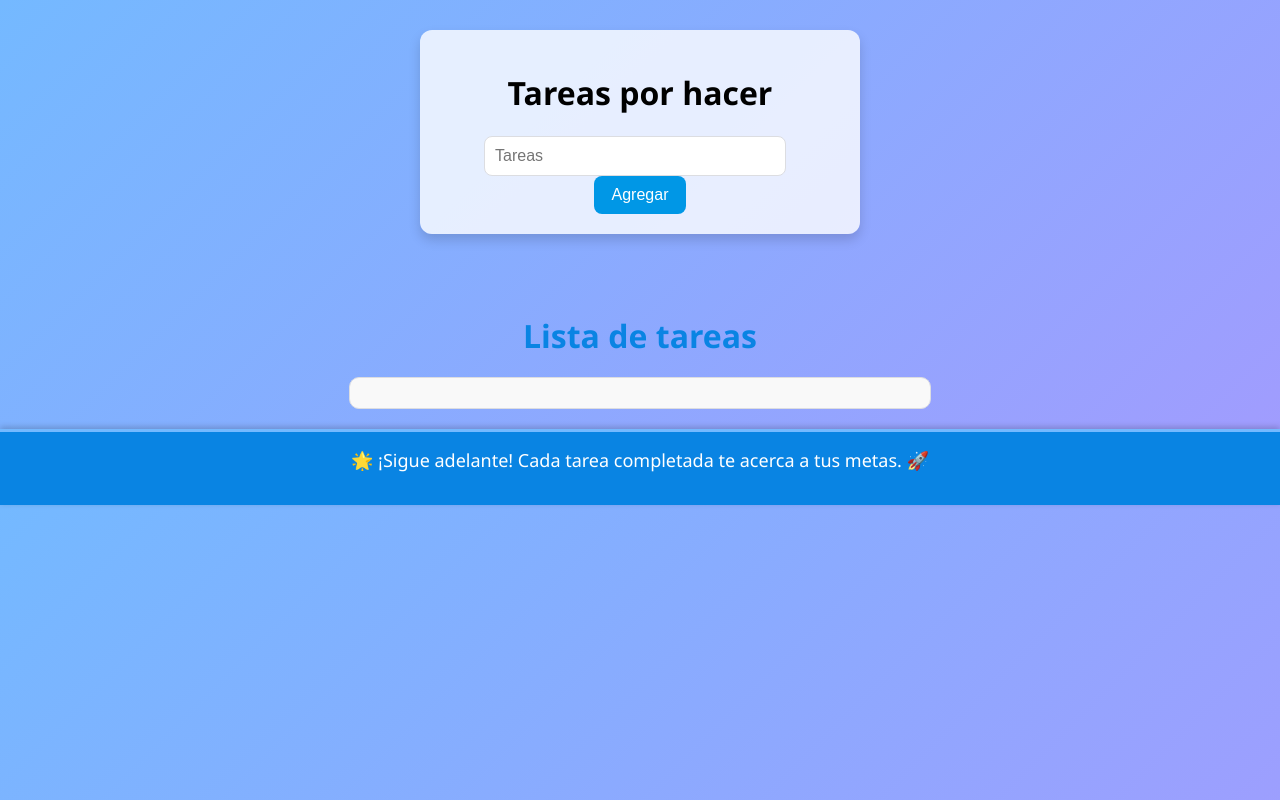
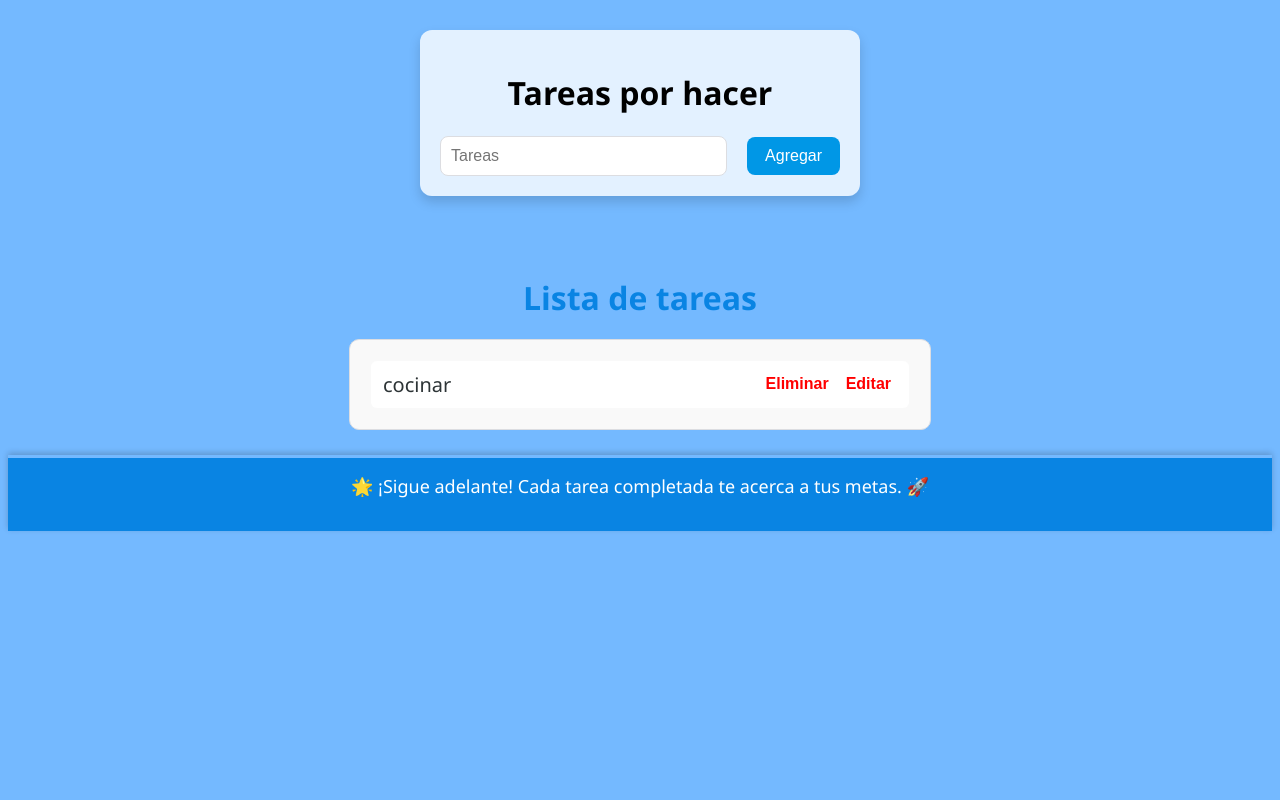
Before and after one commit to fiovargas/ToDo-App, a React (Vite) app in the folder proyectoToDo/: page / in a window 1280 px wide. Built offline with nearby package versions, Linux system fonts and the light colour scheme; data requests are answered from the project's data file.

Commit message:
actualizacion 2

```diff
--- a/proyectoToDo/db.json
+++ b/proyectoToDo/db.json
@@ -1,3 +1,8 @@
 {
-  "Tareas": []
+  "Tareas": [
+    {
+      "id": "f6a6",
+      "tarea": "cocinar"
+    }
+  ]
 }
--- a/proyectoToDo/src/components/footer/Footer.css
+++ b/proyectoToDo/src/components/footer/Footer.css
@@ -1,6 +1,6 @@
 .footer {
-  position: relative; /* ya no está fijo */
-  margin-top: 20px;   /* separación del contenido */
+ /*  position: relative; */ /* ya no está fijo */
+  margin-top: auto;   /* separación del contenido */
   background: #0984e3;
   color: #fff;
   text-align: center;
@@ -18,5 +18,5 @@
 .contenedor{
   display: flex;
   flex-direction: column;
-  /* min-height: 100vh; */
+  min-height: 100vh;
 }
--- a/proyectoToDo/src/components/footer/Footer.jsx
+++ b/proyectoToDo/src/components/footer/Footer.jsx
@@ -6,11 +6,9 @@ function Footer() {
 
     <div>
 
-        <div className='contenedor' >
-            <footer className='footer'>
-            <p className='footerP'>🌟 ¡Sigue adelante! Cada tarea completada te acerca a tus metas. 🚀</p>
-            </footer>
-        </div>
+        <footer className='footer'>
+        <p className='footerP'>🌟 ¡Sigue adelante! Cada tarea completada te acerca a tus metas. 🚀</p>
+        </footer>
 
     </div>
   )
--- a/proyectoToDo/src/components/tareas/IngreTareas.jsx
+++ b/proyectoToDo/src/components/tareas/IngreTareas.jsx
@@ -58,6 +58,23 @@ function IngreTareas() {
 
   };
 
+  const eliminar = async (id) => {
+    try {
+
+      await ServicesTareas.deleteTareas(id);
+
+      setTareasT(prev => prev.filter(t => t.id !== id));
+
+      toast.success('Tarea eliminada')
+
+    } catch (error) {
+      console.log("No se pudo eliminar la tarea", error);
+
+      alert('No se pudo eliminar la tarea');
+    }
+
+  }
+
   const editar = async (tarea) => {
     const nuevoTexto = prompt("Editar tarea:", tarea.tarea);
 
@@ -81,52 +98,36 @@ function IngreTareas() {
     <div>
 
       <div className='contenedorPrincipal' >
-
         <h1>Tareas por hacer</h1>
 
+          <div className='input'>
             <input type="text" id='tareas' placeholder='Tareas' value={tarea} onChange={(e)=>setTarea(e.target.value)}
 
             onKeyDown={(e) => e.key === 'Enter' && agregarTarea()} />
 
             <button className='btnAgregar' onClick={agregarTarea}>Agregar</button>
-
+          </div>
       </div>
 
       <div>
-          <h1 className='titulo1' >Lista de tareas</h1>
+        <h1 className='titulo1'>Lista de tareas</h1>
 
+        {tareasT.length === 0 ? (
+          <p className="noTareas">No existen tareas</p>
+        ) : (
           <ul>
-
-            {tareasT.map((tarea)=>(
-
-              <li key={tarea.id} className='tarea' >
-                {/* <input type="checkbox" disabled/> */}
+            {tareasT.map((tarea) => (
+              <li key={tarea.id} className='tarea'>
                 {tarea.tarea}
 
-
-
-                <div className='botones' >
-                  <button className='btnEliminar' onClick={async () => {
-                    try {
-
-                      await ServicesTareas.deleteTareas(tarea.id);
-
-                      setTareasT(tareasT.filter(t => t.id !== tarea.id));
-
-                    } catch (error) {
-                      alert('No se pudo eliminar la tarea');
-                    }
-
-                  }}> Eliminar </button>
-
-                  <button className='btnEditar' onClick={() => editar(tarea)}
-                  > Editar</button>
+                <div className='botones'>
+                  <button className='btnEliminar' onClick={() => eliminar(tarea.id)}>Eliminar</button>
+                  <button className='btnEditar' onClick={() => editar(tarea)}>Editar</button>
                 </div>
-
               </li>
             ))}
-
           </ul>
+        )}
       </div>
     </div>
   )
--- a/proyectoToDo/src/components/tareas/Tareas.css
+++ b/proyectoToDo/src/components/tareas/Tareas.css
@@ -1,8 +1,15 @@
-body {
-font-family: 'Segoe UI', Tahoma, Geneva, Verdana, sans-serif;
-  background: linear-gradient(135deg, #74b9ff, #a29bfe);
-  margin: 0;
+html, body {
+  font-family: 'Segoe UI', Tahoma, Geneva, Verdana, sans-serif;
+  background: #74b9ff;
+  margin: o;
   padding: 0;
+}
+
+.input{
+  display: flex;
+  justify-content: center;
+  align-items: center;
+  gap: 10px;
 }
 
 .contenedorPrincipal{
@@ -22,6 +29,8 @@ font-family: 'Segoe UI', Tahoma, Geneva, Verdana, sans-serif;
 }
 
 #tareas {
+  flex: 1;
+  min-width: 200px;
   width: 70%;
   padding: 10px;
   border: 1px solid #dcdde1;
@@ -37,15 +46,22 @@ font-family: 'Segoe UI', Tahoma, Geneva, Verdana, sans-serif;
   box-shadow: 0 0 5px rgba(116, 185, 255, 0.6);
 }
 
+.noTareas {
+  text-align: center;
+  font-size: 18px;
+  color: #555;
+  margin-top: 20px;
+}
+
 
 ul {
   list-style: none;
   padding: 15px;
-  margin: 20px auto 0 auto;
+  margin: 20px auto 25px auto;
   background: #f9f9f9;
   border: 1px solid #dcdde1;
   border-radius: 10px;
-  width: 350%;
+  width: 100%;
   max-width: 550px;
   text-align: center;
 }
@@ -54,7 +70,7 @@ li {
   padding: 10px 12px;
   font-size: 20px;
   color: #2d3436;
-  margin: 6px 0;
+  margin: 6px;
   border-radius: 6px;
   background: #ffffff;
   transition: background 0.3s ease;
@@ -73,7 +89,6 @@ li:hover {
   display: flex;
   justify-content: space-between;
   align-items: center;
-  padding: 8px;
   border-bottom: 1px solid #ccc;
 }
 
```
Lines whose indentation alone changed are shown as unchanged.
